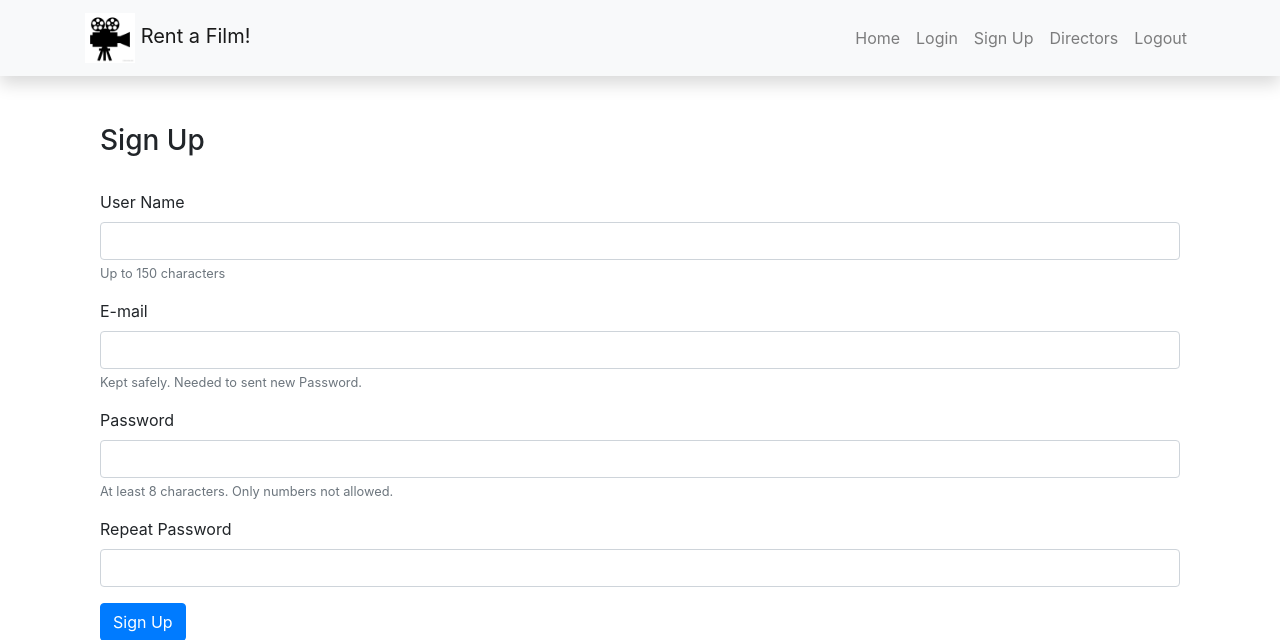
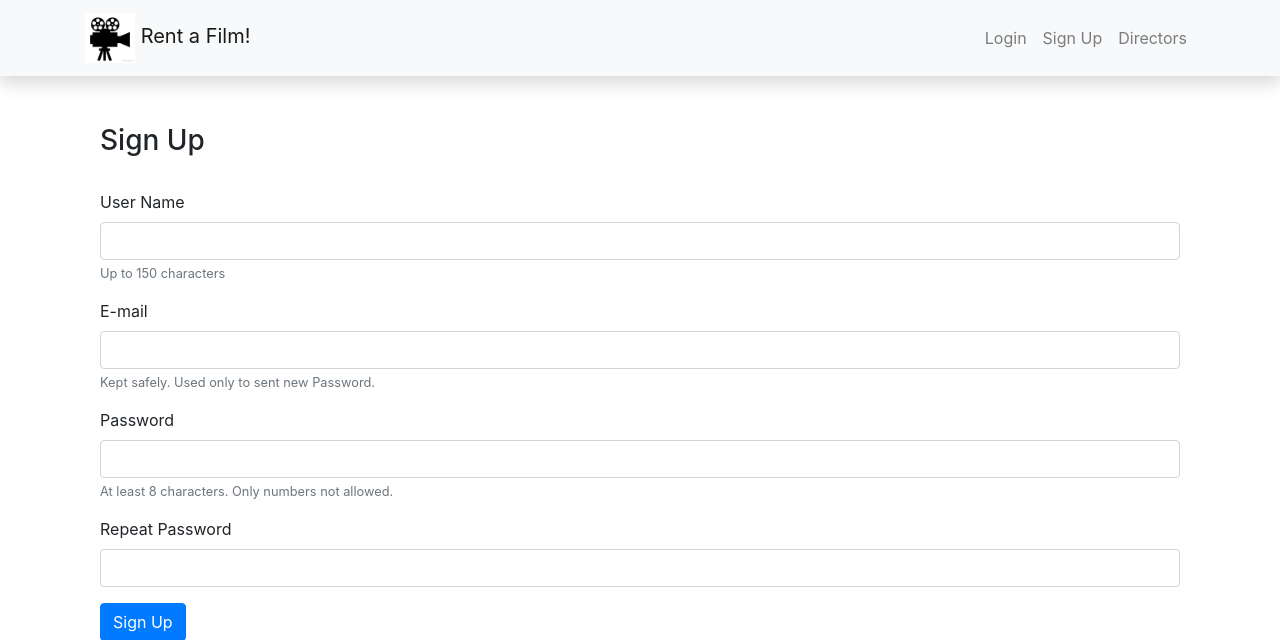
Before and after one commit to JurgisGit/DVD-Rent, a Django app: page /signup in a window 1280 px wide. Shown: the top 640 px of the page. Run offline with Django 4.2, Linux system fonts and the light colour scheme; some libraries are stand-ins or nearby versions.

Commit message:
navigation bar buttons

```diff
--- a/website/templates/base.html
+++ b/website/templates/base.html
@@ -27,11 +27,15 @@
         {{ user.get_username }}
         <div class="collapse navbar-collapse" id="navbarResponsive">
             <ul class="navbar-nav ml-auto">
-                <li class="nav-item"><a class="nav-link" href="{% url 'index'%}">Home</a></li>
-                <li class="nav-item"><a class="nav-link" href="{% url 'login'%}">Login</a></li>
-                <li class="nav-item"><a class="nav-link" href="{% url 'signup'%}">Sign Up</a></li>
-                <li class="nav-item"><a class="nav-link" href="{% url 'directors'%}">Directors</a></li>
-                <li class="nav-item"><a class="nav-link" href="{% url 'logout'%}">Logout</a></li>
+                {% if user.is_authenticated %}
+                    <li class="nav-item"><a class="nav-link" href="{% url 'index'%}">Home</a></li>
+                    <li class="nav-item"><a class="nav-link" href="{% url 'directors'%}">Directors</a></li>
+                    <li class="nav-item"><a class="nav-link" href="{% url 'logout'%}">Logout</a></li>
+                {% else %}
+                    <li class="nav-item"><a class="nav-link" href="{% url 'login'%}">Login</a></li>
+                    <li class="nav-item"><a class="nav-link" href="{% url 'signup'%}">Sign Up</a></li>
+                    <li class="nav-item"><a class="nav-link" href="{% url 'directors'%}">Directors</a></li>
+                {% endif %}
             </ul>
         </div>
     </div>
--- a/website/templates/signup.html
+++ b/website/templates/signup.html
@@ -21,7 +21,7 @@
             <div class="form-group">
                 <label for="exampleInputEmail1">E-mail</label>
                 <input name="email" type="email" class="form-control" id="exampleInputEmail1" aria-describedby="emailHelp">
-                <small id="emailHelp" class="form-text text-muted">Kept safely. Needed to sent new Password. </small>
+                <small id="emailHelp" class="form-text text-muted">Kept safely. Used only to sent new Password. </small>
             </div>
             <div class="form-group">
                 <label for="password">Password</label>
```
